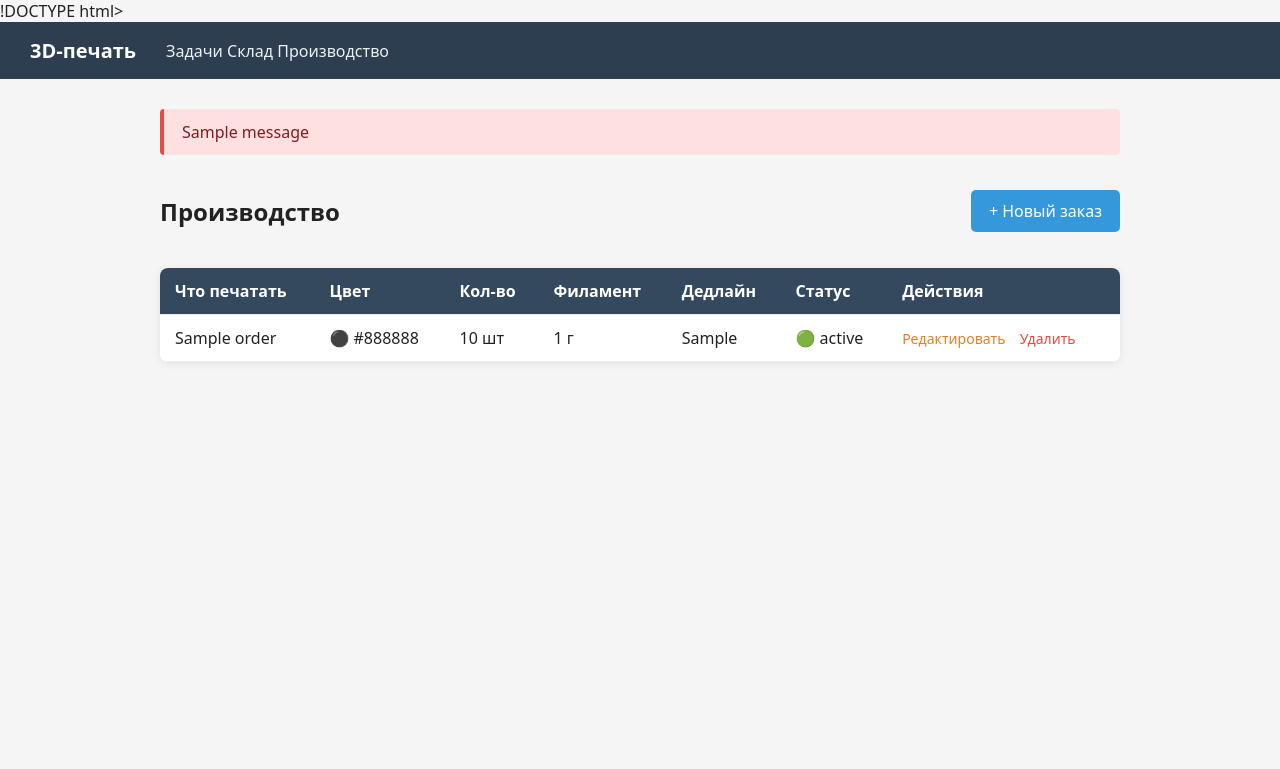
After one commit to Makcsim21812818/task-workshop-app, a Flask app: page /production in a window 1280 px wide. The commit adds this page. Shown: the top 769 px of the page. Run offline with Flask 3, Linux system fonts and the light colour scheme; tables that the repository leaves empty hold one stand-in row (values such as "Sample post"); one stand-in notice (Sample message) is shown.

Commit message:
добавлено производство и его связь со складом

```diff
--- a/app.py
+++ b/app.py
@@ -1,10 +1,11 @@
-from flask import Flask, render_template, request, redirect, url_for
+from flask import Flask, render_template, request, redirect, url_for, flash
 from flask_sqlalchemy import SQLAlchemy
 from datetime import datetime
 
 app = Flask(__name__)
 app.config['SQLALCHEMY_DATABASE_URI'] = 'sqlite:///workshop.db'
 app.config['SQLALCHEMY_TRACK_MODIFICATIONS'] = False
+app.config['SECRET_KEY'] = 'workshop-secret-key-change-me'
 db = SQLAlchemy(app)
 
 
@@ -16,14 +17,26 @@ class Task(db.Model):
     deadline = db.Column(db.String(20))                   # срок
     status = db.Column(db.String(20), default='новая')    # новая / в работе / готово
     priority = db.Column(db.String(20), default='обычный')   # ← новая строка
+    weight = db.Column(db.Integer, default=0)   # ← вес 1 шт в граммах (для продукции)
     created = db.Column(db.DateTime, default=datetime.utcnow)  # когда создали
 
 class Material(db.Model):
     id = db.Column(db.Integer, primary_key=True)
-    name = db.Column(db.String(100), nullable=False)      # название
-    category = db.Column(db.String(30), nullable=False)   # продукция / филамент
-    color = db.Column(db.String(20), default='белый')     # белый / чёрный
-    quantity = db.Column(db.Integer, default=0)           # граммы или штуки
+    name = db.Column(db.String(100), nullable=False)
+    category = db.Column(db.String(30), nullable=False)
+    color = db.Column(db.String(20), default='белый')
+    quantity = db.Column(db.Integer, default=0)
+    weight = db.Column(db.Integer, default=0)     # ← ЭТА строка должна быть здесь
+    created = db.Column(db.DateTime, default=datetime.utcnow)
+
+class Order(db.Model):
+    id = db.Column(db.Integer, primary_key=True)
+    product_name = db.Column(db.String(100), nullable=False)   # что печатать
+    color = db.Column(db.String(20), default='белый')          # цвет
+    quantity = db.Column(db.Integer, nullable=False, default=1) # сколько штук
+    filament_grams = db.Column(db.Integer, nullable=False, default=0)  # всего грамм филамента
+    deadline = db.Column(db.String(20))                        # срок
+    status = db.Column(db.String(20), default='в очереди')     # в очереди / печатается / готово
     created = db.Column(db.DateTime, default=datetime.utcnow)
 
 # Создать таблицы при первом запуске
@@ -94,11 +107,12 @@ def warehouse_add():
     """Добавление новой позиции."""
     if request.method == 'POST':
         material = Material(
-            name=request.form['name'],
-            category=request.form['category'],
-            color=request.form.get('color', 'белый'),
-            quantity=int(request.form.get('quantity', 0) or 0)
-        )
+    name=request.form['name'],
+    category=request.form['category'],
+    color=request.form.get('color', 'белый'),
+    quantity=int(request.form.get('quantity', 0) or 0),
+    weight=int(request.form.get('weight', 0) or 0)
+)
         db.session.add(material)
         db.session.commit()
         return redirect(url_for('warehouse'))
@@ -114,6 +128,7 @@ def warehouse_edit(id):
         material.category = request.form['category']
         material.color = request.form.get('color', 'белый')
         material.quantity = int(request.form.get('quantity', 0) or 0)
+        material.weight = int(request.form.get('weight', 0) or 0)
         db.session.commit()
         return redirect(url_for('warehouse'))
     return render_template('warehouse_edit.html', material=material)
@@ -139,5 +154,100 @@ def warehouse_delete(id):
     db.session.commit()
     return redirect(url_for('warehouse'))
 
+@app.route('/production')
+def production():
+    """Список заказов на печать."""
+    orders = Order.query.all()
+    priority = {'печатается': 0, 'в очереди': 1, 'готово': 2}
+    orders.sort(key=lambda o: (priority.get(o.status, 9), o.created))
+    return render_template('production.html', orders=orders)
+
+
+@app.route('/production/add', methods=['GET', 'POST'])
+def production_add():
+    """Новый заказ."""
+    if request.method == 'POST':
+        order = Order(
+            product_name=request.form['product_name'],
+            color=request.form.get('color', 'белый'),
+            quantity=int(request.form.get('quantity', 1) or 1),
+            filament_grams=int(request.form.get('filament_grams', 0) or 0),
+            deadline=request.form['deadline']
+        )
+        db.session.add(order)
+        db.session.commit()
+        return redirect(url_for('production'))
+    return render_template('production_add.html')
+
+
+@app.route('/production/edit/<int:id>', methods=['GET', 'POST'])
+def production_edit(id):
+    """Редактирование заказа."""
+    order = Order.query.get_or_404(id)
+    if request.method == 'POST':
+        order.product_name = request.form['product_name']
+        order.color = request.form.get('color', 'белый')
+        order.quantity = int(request.form.get('quantity', 1) or 1)
+        order.filament_grams = int(request.form.get('filament_grams', 0) or 0)
+        order.deadline = request.form['deadline']
+        db.session.commit()
+        return redirect(url_for('production'))
+    return render_template('production_edit.html', order=order)
+
+
+@app.route('/production/status/<int:id>/<status>')
+def production_status(id, status):
+    """Смена статуса. При 'готово' списываем филамент и пополняем склад."""
+    order = Order.query.get_or_404(id)
+
+    if status == 'готово':
+        # 1. Ищем филамент нужного цвета
+        filament = Material.query.filter_by(category='филамент', color=order.color).first()
+        if not filament:
+            flash(f'❌ На складе нет филамента цвета «{order.color}». Добавь филамент сначала.', 'error')
+            return redirect(url_for('production'))
+
+        # 2. Проверяем, хватает ли грамм
+        if filament.quantity < order.filament_grams:
+            flash(
+                f'❌ Недостаточно {order.color}ого филамента: '
+                f'нужно {order.filament_grams} г, на складе {filament.quantity} г.',
+                'error'
+            )
+            return redirect(url_for('production'))
+
+        # 3. Списываем филамент
+        filament.quantity -= order.filament_grams
+
+        # 4. Пополняем склад продукцией (или создаём новую позицию)
+        product = Material.query.filter_by(
+            category='продукция',
+            name=order.product_name,
+            color=order.color
+        ).first()
+        if product:
+            product.quantity += order.quantity
+        else:
+            product = Material(
+                name=order.product_name,
+                category='продукция',
+                color=order.color,
+                quantity=order.quantity
+            )
+            db.session.add(product)
+
+    order.status = status
+    db.session.commit()
+    return redirect(url_for('production'))
+
+
+@app.route('/production/delete/<int:id>')
+def production_delete(id):
+    """Удаление заказа."""
+    order = Order.query.get_or_404(id)
+    db.session.delete(order)
+    db.session.commit()
+    return redirect(url_for('production'))
+
 if __name__ == '__main__':
     app.run(debug=True)
--- a/static/style.css
+++ b/static/style.css
@@ -102,3 +102,13 @@ form select {
     font-size: 13px;
     margin-left: 5px;
 }
+
+.flash {
+    background: #ffe0e0;
+    border-left: 4px solid #e74c3c;
+    padding: 12px 18px;
+    margin-bottom: 20px;
+    border-radius: 4px;
+    color: #7a1f1f;
+    font-weight: 500;
+}
--- a/templates/base.html
+++ b/templates/base.html
@@ -11,10 +11,19 @@
         <nav>
     <a href="{{ url_for('index') }}">Задачи</a>
     <a href="{{ url_for('warehouse') }}">Склад</a>
+    <a href="{{ url_for('production') }}">Производство</a>
 </nav>
     </header>
             <main>
+    {% with messages = get_flashed_messages() %}
+        {% if messages %}
+            {% for msg in messages %}
+                <div class="flash">{{ msg }}</div>
+            {% endfor %}
+        {% endif %}
+    {% endwith %}
     {% block content %}{% endblock %}
 </main>
+
 </body>
 </html>
--- /dev/null
+++ b/templates/production.html
@@ -0,0 +1,50 @@
+{% extends 'base.html' %}
+{% block content %}
+
+<div class="toolbar">
+    <h2>Производство</h2>
+    <a href="{{ url_for('production_add') }}" class="btn">+ Новый заказ</a>
+</div>
+
+{% if orders %}
+<table>
+    <tr>
+        <th>Что печатать</th>
+        <th>Цвет</th>
+        <th>Кол-во</th>
+        <th>Филамент</th>
+        <th>Дедлайн</th>
+        <th>Статус</th>
+        <th>Действия</th>
+    </tr>
+    {% for o in orders %}
+    <tr>
+        <td>{{ o.product_name }}</td>
+        <td>{% if o.color == 'белый' %}⚪{% else %}⚫{% endif %} {{ o.color }}</td>
+        <td>{{ o.quantity }} шт</td>
+        <td>{{ o.filament_grams }} г</td>
+        <td>{{ o.deadline or '—' }}</td>
+        <td>
+            {% if o.status == 'в очереди' %}🟠 {{ o.status }}
+            {% elif o.status == 'печатается' %}🔵 {{ o.status }}
+            {% else %}🟢 {{ o.status }}
+            {% endif %}
+        </td>
+        <td class="actions">
+            {% if o.status == 'в очереди' %}
+                <a href="{{ url_for('production_status', id=o.id, status='печатается') }}">Начать печать</a>
+            {% elif o.status == 'печатается' %}
+                <a href="{{ url_for('production_status', id=o.id, status='готово') }}">Завершить</a>
+            {% endif %}
+            <a href="{{ url_for('production_edit', id=o.id) }}">Редактировать</a>
+            <a href="{{ url_for('production_delete', id=o.id) }}"
+               onclick="return confirm('Удалить заказ?')">Удалить</a>
+        </td>
+    </tr>
+    {% endfor %}
+</table>
+{% else %}
+<p class="empty">Заказов нет. Добавь первый!</p>
+{% endif %}
+
+{% endblock %}
--- a/templates/warehouse_add.html
+++ b/templates/warehouse_add.html
@@ -22,6 +22,9 @@
     <label>Начальное количество:</label>
     <input type="number" name="quantity" value="0" min="0">
 
+    <label>Вес одной штуки, г (только для продукции):</label>
+<input type="number" name="weight" value="0" min="0">
+
     <button type="submit">Сохранить</button>
     <a href="{{ url_for('warehouse') }}">Отмена</a>
 </form>
--- a/templates/warehouse_edit.html
+++ b/templates/warehouse_edit.html
@@ -21,6 +21,9 @@
     <label>Количество:</label>
     <input type="number" name="quantity" value="{{ material.quantity }}" min="0">
 
+    <label>Вес одной штуки, г (только для продукции):</label>
+<input type="number" name="weight" value="{{ material.weight or 0 }}" min="0">
+
     <button type="submit">Сохранить</button>
     <a href="{{ url_for('warehouse') }}">Отмена</a>
 </form>
```
Also changed, not shown: templates/production_add.html (added, +29 -0 lines), templates/production_edit.html (added, +28 -0 lines). Lines whose indentation alone changed are shown as unchanged.
